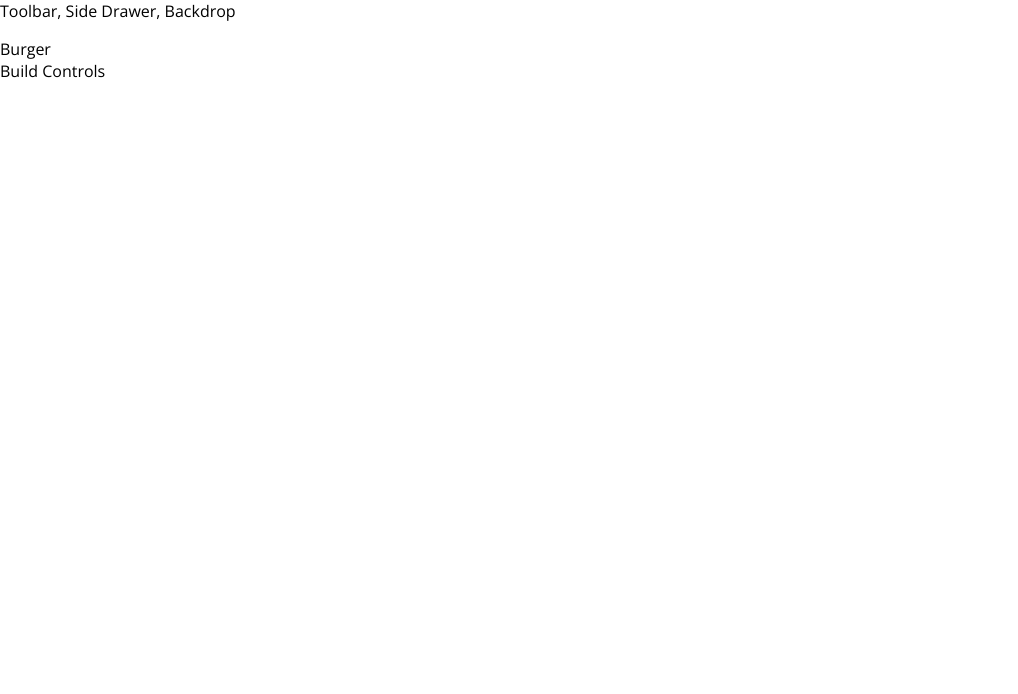
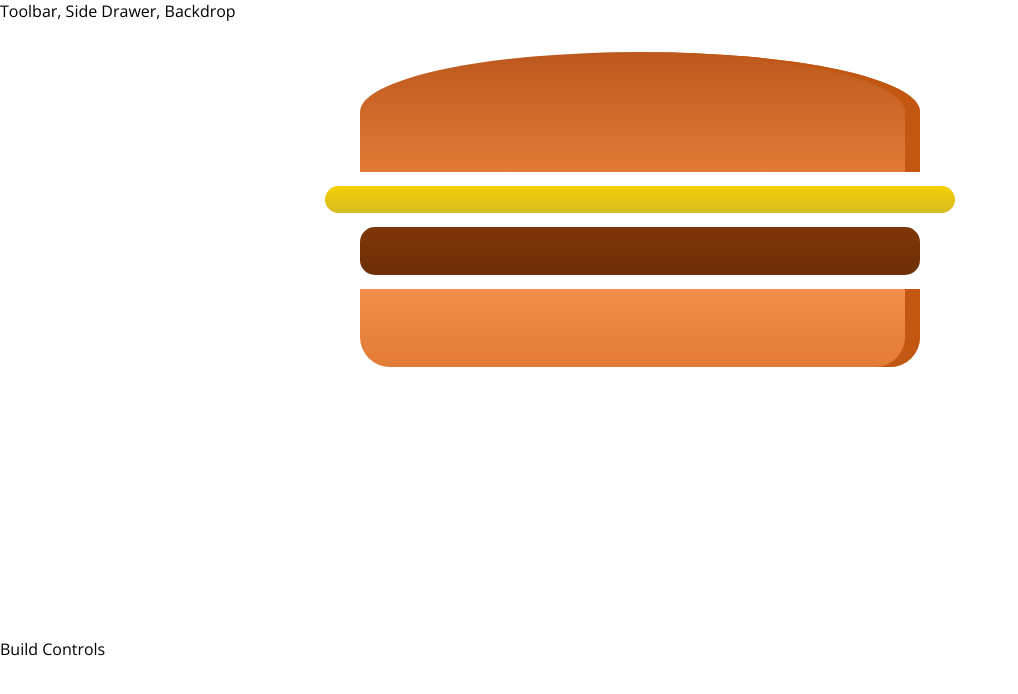
Before and after one commit to thanhpham091790/reactjs, a React (Create React App) app in the folder burger-builder/: page / in a window 1280 px wide. Shown: the top 694 px of the page, without its empty margins (0-1018 px from the left). Built offline with nearby package versions, Linux system fonts and the light colour scheme.

Commit message:
Starting the burger component by calling BurgerIngredient multiple times.

```diff
--- a/burger-builder/src/components/Burger/Burger.js
+++ b/burger-builder/src/components/Burger/Burger.js
@@ -0,0 +1,17 @@
+import React from 'react';
+import BurgerIngredient from './BurgerIngredient/BurgerIngredient';
+
+import classes from './Burger.module.css';
+
+const burger = (props) =>{
+    return (
+        <div className={classes.Burger}>
+            <BurgerIngredient type="bread-top" />
+            <BurgerIngredient type="cheese" />
+            <BurgerIngredient type="meat" />
+            <BurgerIngredient type="bread-bottom" />
+        </div>
+    );
+}
+
+export default burger;
--- /dev/null
+++ b/burger-builder/src/components/Burger/Burger.module.css
@@ -0,0 +1,30 @@
+.Burger{
+    width: 100%;
+    margin: auto;
+    height: 250px;
+    overflow: auto;
+    text-align: center;
+    font-weight: bold;
+    font-size: 1.2rem;
+}
+
+@media (min-width: 500px) and (max-height: 400px){
+    .Burger{
+        width: 350px;
+        height: 300px;
+    }
+}
+
+@media (min-width: 500px) and (min-height: 401px){
+    .Burger{
+        width: 450px;
+        height: 400px;
+    }
+}
+
+@media (min-width: 1000px) and (min-height: 700px){
+    .Burger{
+        width: 700px;
+        height: 600px;
+    }
+}
--- a/burger-builder/src/components/Burger/BurgerIngredient/BurgerIngredient.js
+++ b/burger-builder/src/components/Burger/BurgerIngredient/BurgerIngredient.js
@@ -1,41 +1,43 @@
 import React, {Component} from 'react';
 import PropTypes from 'prop-types';
 
-import classes from './burgerIngredient.module.css';
-import BurgerBuilder from '../../../containers/BurgerBuilder/BurgerBuilder';
+import classes from './BurgerIngredient.module.css';
 
 class BurgerIngredient extends Component{
+    constructor(props){
+        super(props);
+    }
 
     render(){
         let ingredient = null;
 
-        switch(props.type){
+        switch(this.props.type){
 
             case("bread-bottom"):
-                ingredient = <div className={classess.BreadBottom}></div>;
+                ingredient = <div className={classes.BreadBottom}></div>;
                 break;
             case("bread-top"):
                 ingredient = (
-                    <div className={classess.BreadTop}>
+                    <div className={classes.BreadTop}>
                         <div classes={classes.Seeds1}></div>
                         <div classes={classes.Seeds2}></div>
                     </div>
                 );
                 break;
             case("meat"):
-                ingredient = <div className={classess.Meat}></div>;
+                ingredient = <div className={classes.Meat}></div>;
                 break;
 
             case("cheese"):
-                ingredient = <div className={classess.Cheese}></div>;
+                ingredient = <div className={classes.Cheese}></div>;
                 break;
 
             case("bacon"):
-                ingredient = <div className={classess.Bacon}></div>;
+                ingredient = <div className={classes.Bacon}></div>;
                 break;
 
             case("salad"):
-                ingredient = <div className={classess.Salad}></div>;
+                ingredient = <div className={classes.Salad}></div>;
                 break;
 
             default:
@@ -49,4 +51,4 @@
     type: PropTypes.string.isRequired
 };
 
-export default burgerIngredient;
+export default BurgerIngredient;
--- a/burger-builder/src/containers/BurgerBuilder/BurgerBuilder.js
+++ b/burger-builder/src/containers/BurgerBuilder/BurgerBuilder.js
@@ -1,11 +1,14 @@
 import React, {Component} from 'react';
 import Auxi from '../../hoc/Auxi';
+import Burger from '../../components/Burger/Burger';
 
 class BurgerBuilder extends Component{
     render(){
         return(
             <Auxi>
-                <div>Burger</div>
+                <div>
+                    <Burger />
+                </div>
                 <div>Build Controls</div>
             </Auxi>
         );
```
